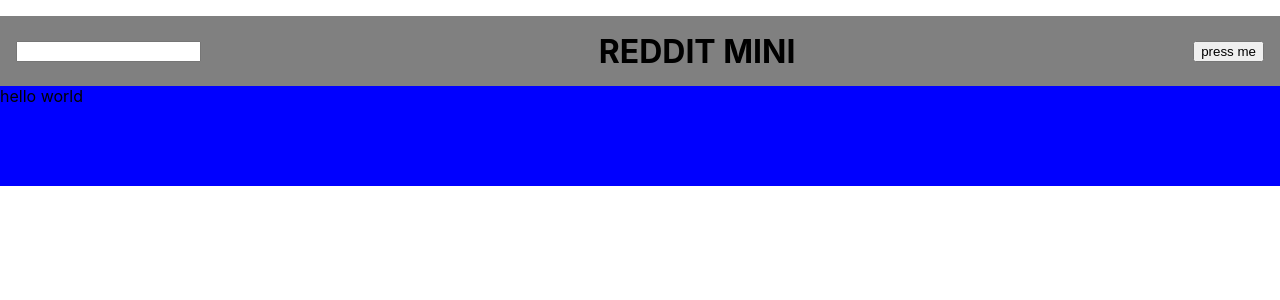
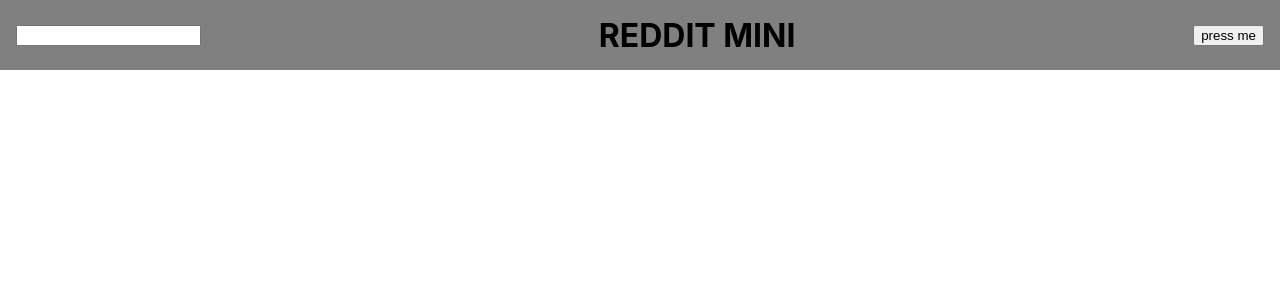
Before and after one commit to MattGuptill/reddit-mini, a React (Create React App) app: page / in a window 1280 px wide. Shown: the top 300 px of the page. Built offline with nearby package versions, Linux system fonts and the light colour scheme.

Commit message:
switched app and header to be more optimized

```diff
--- a/src/App.css
+++ b/src/App.css
@@ -18,7 +18,7 @@
 .main-container {
   position:relative;
   top: 4.4rem;
-  height: 100px;
+  height: 100%;
   width: 100%;
   background-color: blue;
 }
--- a/src/App.js
+++ b/src/App.js
@@ -1,22 +1,13 @@
 import React from 'react';
 
 import './App.css';
-import Article from './Components/Article/Article'
+import Header from './Components/Header/Header'
 
 function App() {
   return (
-    <div className="App">
-      <header className="App-header">
-        <div className="nav-bar">
-          <input type="text"></input>
-          <h1>REDDIT MINI</h1>
-          <button>press me</button>
-        </div>
-      </header>
-      <main className="main-container">
-        <Article />
-      </main>
-    </div>
+   <div>
+    <Header />
+   </div>
   );
 }
 
--- a/src/Components/Header/Header.js
+++ b/src/Components/Header/Header.js
@@ -0,0 +1,16 @@
+import React from 'react';
+
+
+export default function Header() {
+
+
+    return (
+        <header className="header">
+          <div className="nav-bar">
+            <input type="text"></input>
+            <h1>REDDIT MINI</h1>
+            <button>press me</button>
+          </div>
+        </header>
+    )
+}
--- a/src/Components/Header/header.css
+++ b/src/Components/Header/header.css
@@ -0,0 +1,16 @@
+header {
+    height: 70px;
+    width: 100%;
+    display: flex;
+    background-color: grey;
+    position: fixed;
+  }
+
+  .nav-bar {
+    height: 100%;
+    width: 100%;
+    display: flex;
+    justify-content: space-between;
+    align-items: center;
+    margin: auto 1rem;
+  }
```
